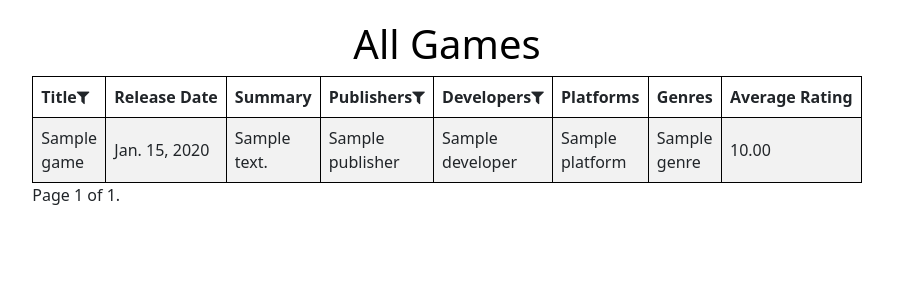
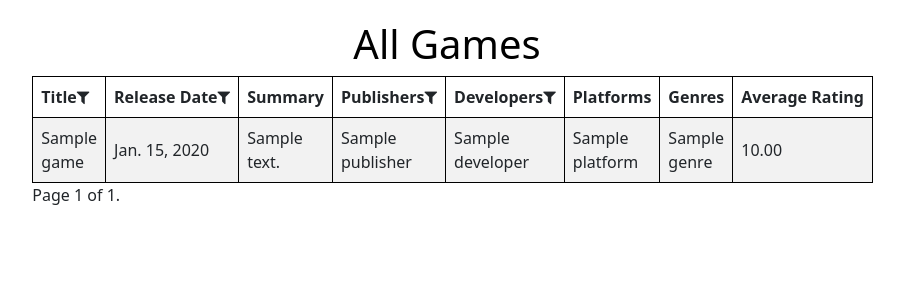
Before and after one commit to Sean-Kurian/myVGL-old, a Django app: page /catalog/games/ in a window 1280 px wide. Shown: the part 56-356 px from the top of the page, without its empty margins (193-1097 px from the left). Run offline with Django 4.2, Linux system fonts and the light colour scheme; tables that the repository leaves empty hold one stand-in row (values such as "Sample post").

Commit message:
added filter icon to table

```diff
--- a/catalog/templates/games.html
+++ b/catalog/templates/games.html
@@ -15,7 +15,7 @@
     <table id="games-table">
         <tr>
             <th onclick="sortTable(0)">Title<i class="fa fa-filter"></i></th>
-            <th onclick="sortTable(1)">Release Date</th>
+            <th onclick="sortTable(1)">Release Date<i class="fa fa-filter"></i></th>
             <th>Summary</th>
             <th onclick="sortTable(3)">Publishers<i class="fa fa-filter"></i></th>
             <th onclick="sortTable(4)">Developers<i class="fa fa-filter"></i></th>
```
